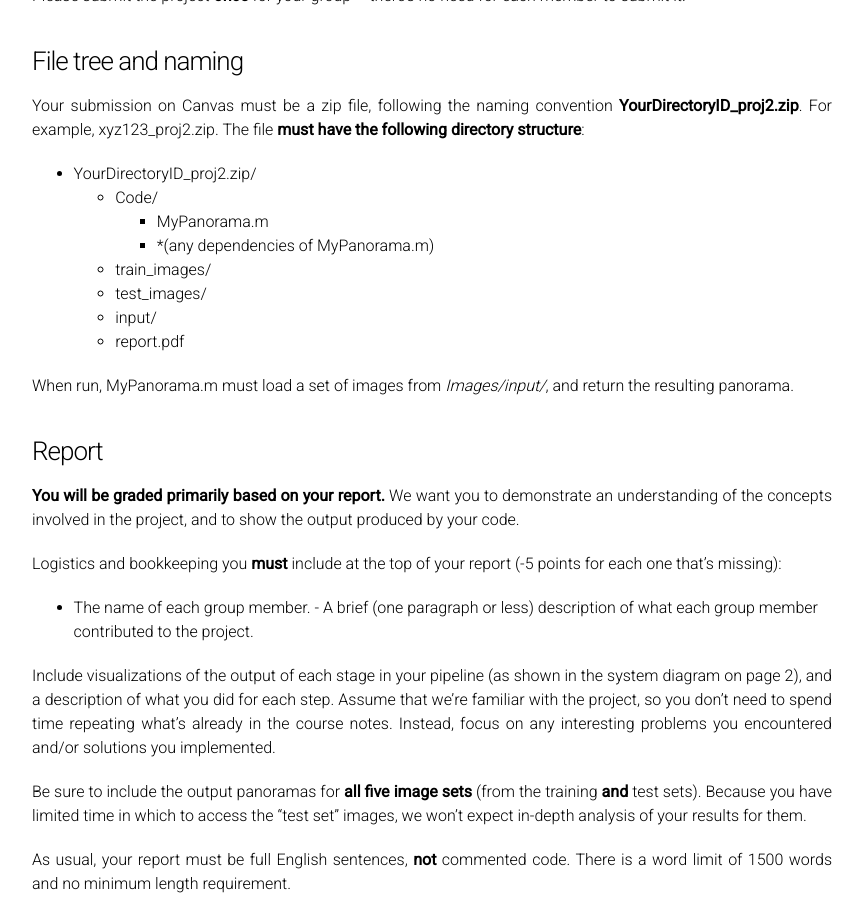
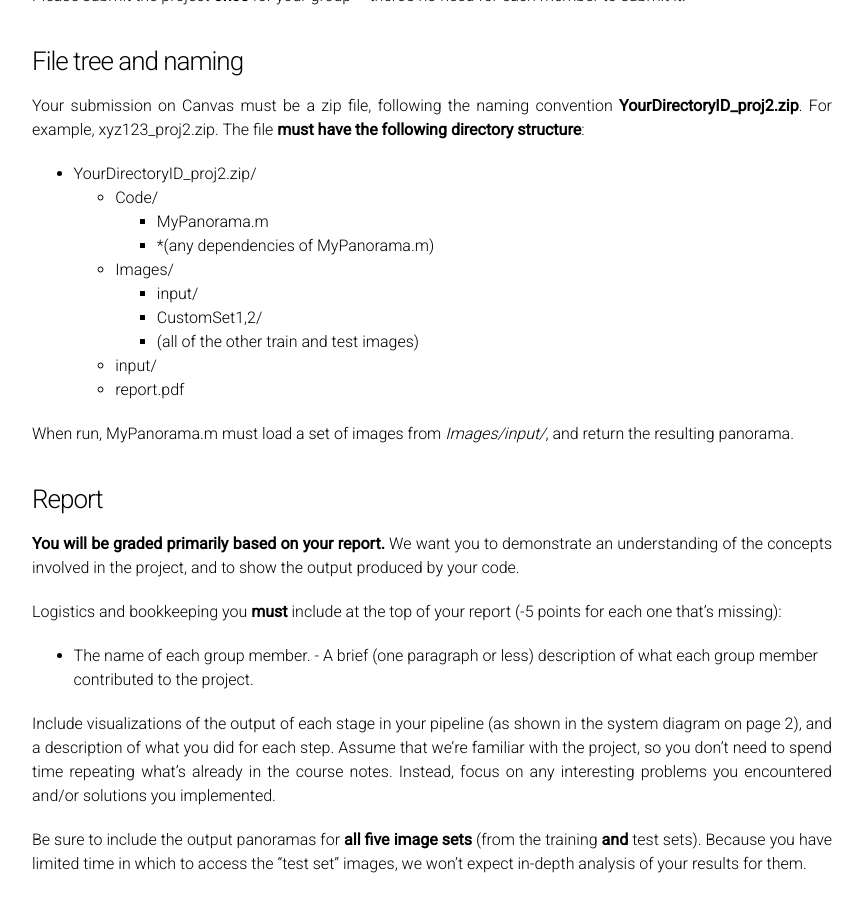
Before and after one commit to cmsc426spring2019/cmsc426spring2019.github.io, a Jekyll site: the page built from project2.md, in a window 1280 px wide and 900 px high, scrolled down 2528 px. Shown: the whole window, without its empty margins (208-1071 px from the left). Built offline with Jekyll 4.4.1, drawn with Linux system fonts in a browser that asks for light colours.

Commit message:
Fix p2 submission directory structure.

```diff
--- a/project2.md
+++ b/project2.md
@@ -84,8 +84,10 @@ Your submission on Canvas must be a zip file, following the naming convention **
     - Code/
         - MyPanorama.m
         - *(any dependencies of MyPanorama.m)
-    - train_images/
-    - test_images/
+    - Images/
+        - input/
+        - CustomSet1,2/
+        - (all of the other train and test images)
     - input/
     - report.pdf
 
```
